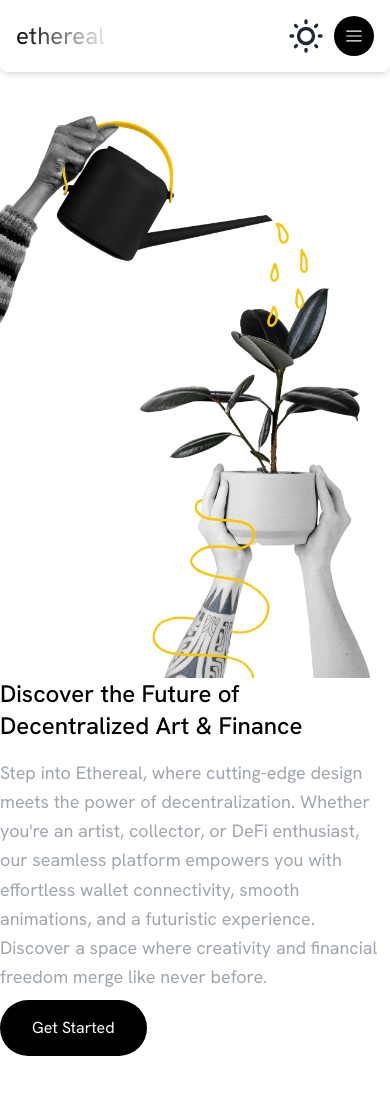
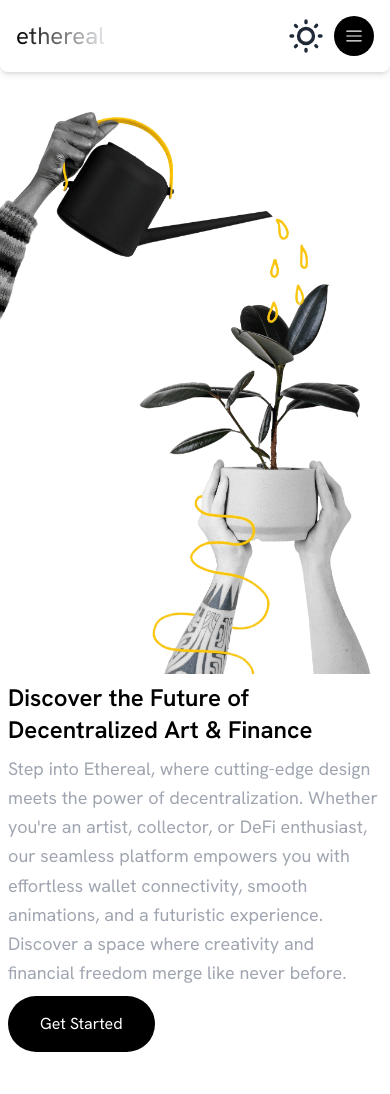
Before and after one commit to amaliakivansa/ethereal-compro, a Next.js app: page / in a window 390 px wide. Shown: the top 1094 px of the page. Built offline with nearby package versions, Linux system fonts and the light colour scheme.

Commit message:
add refresh scroll trigger & enhance style for dark mode

```diff
--- a/src/components/Section/Hero.tsx
+++ b/src/components/Section/Hero.tsx
@@ -31,12 +31,13 @@ const Hero: React.FC = () => {
         word,
         {
           color: '#ffcc66',
-          fontWeight: 'bold',
           duration: 0.3,
         },
         index * 0.15
       );
     });
+
+    ScrollTrigger.refresh();
 
     return () => {
       tl.kill();
@@ -66,11 +67,11 @@ const Hero: React.FC = () => {
           priority={true}
           className="md:w-1/2"
         />
-        <div>
-          <h1 className="lg:text-5xl md:text-4xl text-2xl text-black dark:text-white font-medium">
+        <div className='p-2 md:p-0'>
+          <h1 className="lg:text-5xl md:text-4xl text-2xl [ text-black dark:text-white font-semibold ]">
             Discover the Future of Decentralized Art & Finance
           </h1>
-          <div className="mt-4">
+          <div className="mt-2 md:mt-4">
             <p ref={subtitleRef} className="text-lg leading-relaxed">
               {words}
             </p>
@@ -79,7 +80,7 @@ const Hero: React.FC = () => {
             size="large"
             color="primary"
             onClick={() => {}}
-            className="rounded-full mt-2 text-caption"
+            className="rounded-full mt-2 text-caption dark:bg-white dark:text-black"
           >
             Get Started
           </Button>
```
